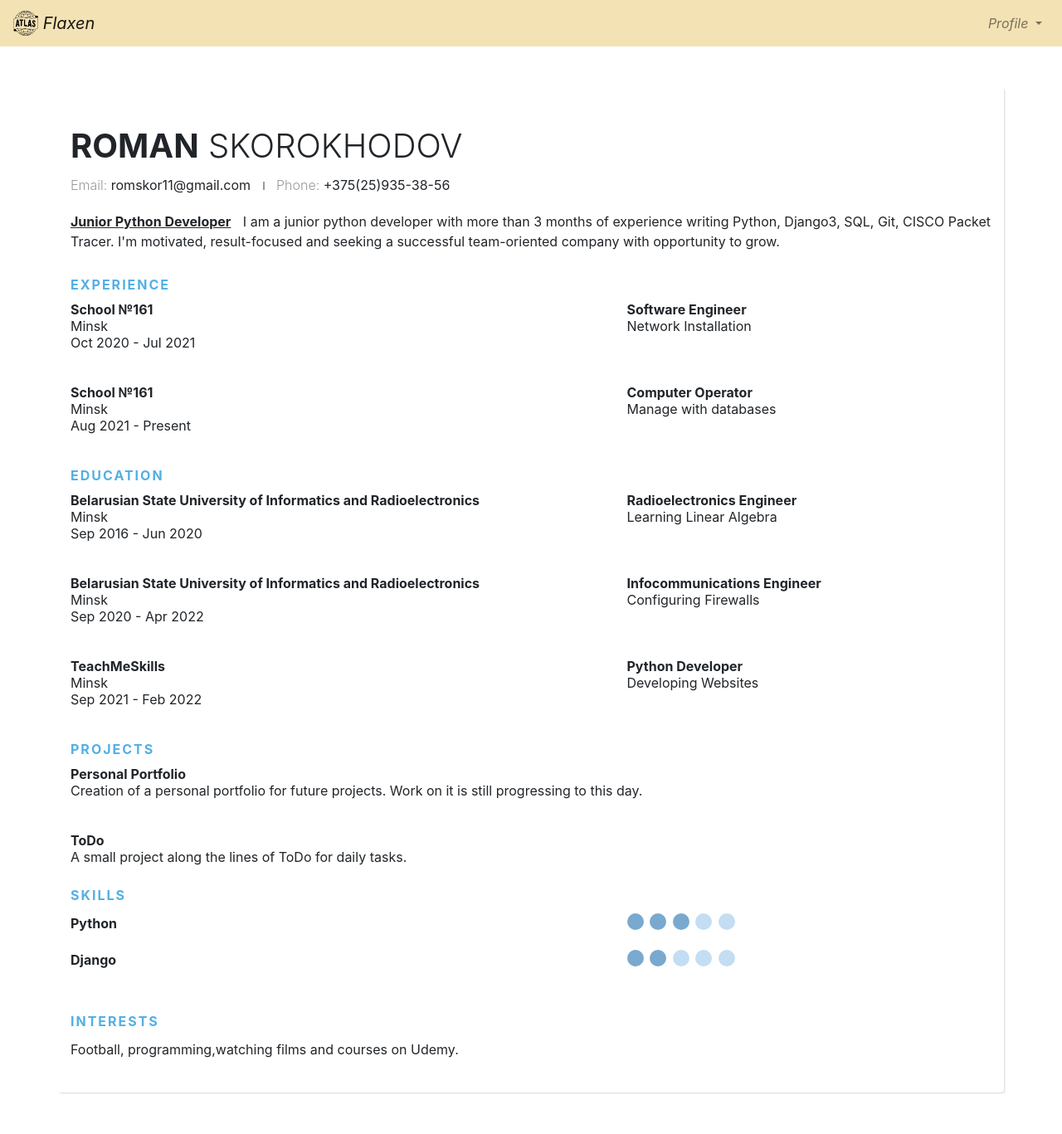
After one commit to Flaxeny/django3-personal-portfolio, a Django app: template templates/Resume.html in a window 1280 px wide. The commit adds this page. Shown: the whole page at 83% size. Run offline with Django 3.2, Linux system fonts and the light colour scheme; the template is opened without the code that fills it, so the values that code supplies are empty; some libraries are stand-ins or nearby versions.

Commit message:
Writing CV

```diff
--- a/personal_portfolio_project/urls.py
+++ b/personal_portfolio_project/urls.py
@@ -23,6 +23,7 @@ urlpatterns = [
     path('admin/', admin.site.urls),
     path('', views.startpage, name='home'),
     path('blog/', include('blog.urls')),
+    path('CV', views.resume, name='resume'),
 ]
 
 urlpatterns += static(settings.MEDIA_URL, document_root=settings.MEDIA_ROOT)
--- /dev/null
+++ b/portfolio/static/cv.css
@@ -0,0 +1,164 @@
+* {
+  margin: 0;
+  padding: 0;
+  box-sizing: border-box;
+}
+html {
+  height: 100%;
+}
+
+body {
+  min-height: 100%;
+  background: #eee;
+  font-family: 'Lato', sans-serif;
+  font-weight: 400;
+  color: #222;
+  font-size: 14px;
+  line-height: 26px;
+  padding-bottom: 50px;
+}
+
+.container {
+  max-width: 700px;
+  background: #fff;
+  margin: 0px auto 0px;
+  box-shadow: 1px 1px 2px #DAD7D7;
+  border-radius: 3px;
+  padding: 40px;
+  margin-top: 50px;
+}
+
+.header {
+  margin-bottom: 30px;
+}
+.navbar.bg-light {
+  background-color: #f3e2b3 !important;
+}
+  .form-control {
+    border-radius: 4.25rem;
+  }
+
+
+
+  .full-name {
+    font-size: 40px;
+    text-transform: uppercase;
+    margin-bottom: 5px;
+  }
+
+  .first-name {
+    font-weight: 700;
+  }
+
+  .last-name {
+    font-weight: 300;
+  }
+
+  .contact-info {
+    margin-bottom: 20px;
+  }
+
+  .email ,
+  .phone {
+    color: #999;
+    font-weight: 300;
+  }
+
+  .separator {
+    height: 10px;
+    display: inline-block;
+    border-left: 2px solid #999;
+    margin: 0px 10px;
+  }
+
+  .position {
+    font-weight: bold;
+    display: inline-block;
+    margin-right: 10px;
+    text-decoration: underline;
+  }
+
+
+.details {
+  line-height: 20px;
+}
+  .section {
+    margin-bottom: 40px;
+  }
+
+  .section:last-of-type {
+    margin-bottom: 0px;
+  }
+
+  .section__title {
+    letter-spacing: 2px;
+    color: #54AFE4;
+    font-weight: bold;
+    margin-bottom: 10px;
+    text-transform: uppercase;
+  }
+
+  .section__list-item {
+    margin-bottom: 40px;
+  }
+
+  .section__list-item:last-of-type {
+    margin-bottom: 0;
+  }
+
+  .left ,
+  .right {
+    vertical-align: top;
+    display: inline-block;
+  }
+
+  .left {
+    width: 60%;
+  }
+
+  .right {
+    tex-align: right;
+    width: 39%;
+  }
+
+  .name {
+    font-weight: bold;
+  }
+
+  a {
+    text-decoration: none;
+    color: #000;
+    font-style: italic;
+  }
+
+  a:hover {
+    text-decoration: underline;
+    color: #000;
+  }
+
+  .skills {
+
+  }
+
+  .skills__item {
+    margin-bottom: 10px;
+  }
+
+.skills__item .right {
+}
+input {
+  display: none;
+}
+
+label {
+  display: inline-block;
+  width: 20px;
+  height: 20px;
+  background: #C3DEF3;
+  border-radius: 20px;
+  margin-right: 3px;
+}
+
+input:checked + label {
+  background: #79A9CE;
+}
--- a/portfolio/views.py
+++ b/portfolio/views.py
@@ -5,3 +5,7 @@ from.models import Project
 def startpage(request):
     projects = Project.objects.all()
     return render(request, 'startpage.html', {'projects': projects})
+
+
+def resume(request):
+    return render(request, 'Resume.html')
--- /dev/null
+++ b/templates/Resume.html
@@ -0,0 +1,221 @@
+{% load static %}
+<!DOCTYPE html>
+<html lang="en">
+<head>
+    <meta charset="UTF-8">
+    <meta name="viewport" content="width=device-width, initial-scale=1, shrink-to-fit=no">
+    <title>My CV</title>
+    <link rel="stylesheet" href="{% static "cv.css" %}">
+    <link rel="icon" type="image/png" href="{% static "A1ECB2AF-3877-4F10-8107-676904F118DB-245-00000012C4B01ED8-removebg-preview.png" %}">
+    <link href='https://fonts.googleapis.com/css?family=Lato:400,300,700' rel='stylesheet' type='text/css'>
+    <link rel="stylesheet" href="https://stackpath.bootstrapcdn.com/bootstrap/4.3.1/css/bootstrap.min.css" integrity="sha384-ggOyR0iXCbMQv3Xipma34MD+dH/1fQ784/j6cY/iJTQUOhcWr7x9JvoRxT2MZw1T" crossorigin="anonymous">
+</head>
+<body>
+  <nav class="navbar navbar-expand-lg navbar-light bg-light">
+    <a class="navbar-brand" href="{% url 'home' %}">
+    <img src="{% static "A1ECB2AF-3877-4F10-8107-676904F118DB-245-00000012C4B01ED8-removebg-preview.png" %}" width="30" height="30" class="d-inline-block align-top" alt="Nick's Logo">
+    Flaxen
+  </a>
+    <button class="navbar-toggler" type="button" data-toggle="collapse" data-target="#navbarSupportedContent" aria-controls="navbarSupportedContent" aria-expanded="false" aria-label="Toggle navigation">
+    <span class="navbar-toggler-icon"></span>
+  </button>
+
+    <div class="collapse navbar-collapse" id="navbarSupportedContent">
+      <div class="mr-auto"></div>
+      <ul class="navbar-nav my-2 my-lg-0">
+        <li class="nav-item dropdown">
+          <a class="nav-link dropdown-toggle" href="#" id="navbarDropdown" role="button" data-display="static" data-toggle="dropdown" aria-haspopup="true" aria-expanded="false">
+          Profile
+        </a>
+          <div class="dropdown-menu dropdown-menu-lg-right" aria-labelledby="navbarDropdown">
+            <h6 class="dropdown-header">Dropdown header</h6>
+            <a class="dropdown-item" href="{% url "resume" %}">Resume</a>
+            <a class="dropdown-item" href="https://www.linkedin.com/in/roman-skorokhodov-7b3324222/" target="_blank">LinkedIn</a>
+              <a class="dropdown-item" href="https://twitter.com/flaxenyd" target="_blank">Twitter</a>
+              <a class="dropdown-item" href="{% url 'blog:all_blogs' %}" target="_blank">Blog</a>
+          </div>
+
+        </li>
+
+      </ul>
+
+      </div>
+  </nav>
+
+  <!-- Optional JavaScript -->
+  <!-- jQuery first, then Popper.js, then Bootstrap JS -->
+  <script src="https://code.jquery.com/jquery-3.3.1.slim.min.js" integrity="sha384-q8i/X+965DzO0rT7abK41JStQIAqVgRVzpbzo5smXKp4YfRvH+8abtTE1Pi6jizo" crossorigin="anonymous"></script>
+  <script src="https://cdnjs.cloudflare.com/ajax/libs/popper.js/1.14.7/umd/popper.min.js" integrity="sha384-UO2eT0CpHqdSJQ6hJty5KVphtPhzWj9WO1clHTMGa3JDZwrnQq4sF86dIHNDz0W1" crossorigin="anonymous"></script>
+  <script src="https://stackpath.bootstrapcdn.com/bootstrap/4.3.1/js/bootstrap.min.js" integrity="sha384-JjSmVgyd0p3pXB1rRibZUAYoIIy6OrQ6VrjIEaFf/nJGzIxFDsf4x0xIM+B07jRM" crossorigin="anonymous"></script>
+</body>
+
+
+<div class="container">
+  <div class="header">
+    <div class="full-name">
+      <span class="first-name">Roman</span>
+      <span class="last-name">Skorokhodov</span>
+    </div>
+    <div class="contact-info">
+      <span class="email">Email: </span>
+      <span class="email-val">romskor11@gmail.com</span>
+      <span class="separator"></span>
+      <span class="phone">Phone: </span>
+      <span class="phone-val">+375(25)935-38-56</span>
+    </div>
+
+    <div class="about">
+      <span class="position">Junior Python Developer </span>
+      <span class="desc">
+        I am a junior python developer with more than 3 months of experience writing Python, Django3, SQL, Git, CISCO Packet Tracer. I'm motivated, result-focused and seeking a successful team-oriented company with opportunity to grow.
+      </span>
+    </div>
+  </div>
+   <div class="details">
+    <div class="section">
+      <div class="section__title">Experience</div>
+      <div class="section__list">
+        <div class="section__list-item">
+          <div class="left">
+            <div class="name">School №161</div>
+            <div class="addr">Minsk</div>
+            <div class="duration">Oct 2020 - Jul 2021</div>
+          </div>
+          <div class="right">
+            <div class="name">Software Engineer</div>
+            <div class="desc">Network Installation</div>
+          </div>
+        </div>
+                <div class="section__list-item">
+          <div class="left">
+            <div class="name">School №161</div>
+            <div class="addr">Minsk</div>
+            <div class="duration">Aug 2021 - Present</div>
+          </div>
+          <div class="right">
+            <div class="name">Computer Operator</div>
+            <div class="desc">Manage with databases</div>
+          </div>
+        </div>
+
+      </div>
+    </div>
+    <div class="section">
+      <div class="section__title">Education</div>
+      <div class="section__list">
+        <div class="section__list-item">
+          <div class="left">
+            <div class="name">Belarusian State University of Informatics and Radioelectronics</div>
+            <div class="addr">Minsk</div>
+            <div class="duration">Sep 2016 - Jun 2020</div>
+          </div>
+          <div class="right">
+            <div class="name">Radioelectronics Engineer</div>
+            <div class="desc">Learning Linear Algebra</div>
+          </div>
+        </div>
+        <div class="section__list-item">
+          <div class="left">
+            <div class="name">Belarusian State University of Informatics and Radioelectronics</div>
+            <div class="addr">Minsk</div>
+            <div class="duration">Sep 2020 - Apr 2022</div>
+          </div>
+          <div class="right">
+            <div class="name">Infocommunications Engineer</div>
+            <div class="desc">Configuring Firewalls</div>
+          </div>
+        </div>
+          <div class="section__list-item">
+          <div class="left">
+            <div class="name">TeachMeSkills</div>
+            <div class="addr">Minsk</div>
+            <div class="duration">Sep 2021 - Feb 2022</div>
+          </div>
+          <div class="right">
+            <div class="name">Python Developer</div>
+            <div class="desc">Developing Websites</div>
+          </div>
+        </div>
+
+      </div>
+
+  </div>
+     <div class="section">
+      <div class="section__title">Projects</div>
+       <div class="section__list">
+         <div class="section__list-item">
+           <div class="name">Personal Portfolio</div>
+           <div class="text">Creation of a personal portfolio for future projects. Work on it is still progressing to this day.</div>
+         </div>
+
+         <div class="section__list-item">
+                    <div class="name">ToDo</div>
+             <div class="text">A small project along the lines of ToDo for daily tasks.</div>
+           </div>
+         </div>
+       </div>
+    </div>
+
+    <br>
+
+     <div class="section">
+       <div class="section__title">Skills</div>
+       <div class="skills">
+         <div class="skills__item">
+           <div class="left"><div class="name">
+             Python
+             </div></div>
+           <div class="right">
+                          <input  id="ck1" type="checkbox" checked/>
+
+             <label for="ck1"></label>
+                          <input id="ck2" type="checkbox" checked/>
+
+              <label for="ck2"></label>
+                         <input id="ck3" type="checkbox" checked/>
+
+              <label for="ck3"></label>
+                           <input id="ck4" type="checkbox" />
+            <label for="ck4"></label>
+                          <input id="ck5" type="checkbox" />
+              <label for="ck5"></label>
+
+           </div>
+         </div>
+
+       </div>
+       <div class="skills__item">
+           <div class="left"><div class="name">
+             Django</div></div>
+           <div class="right">
+                          <input  id="ck1" type="checkbox" checked/>
+
+             <label for="ck1"></label>
+                          <input id="ck2" type="checkbox" checked/>
+
+              <label for="ck2"></label>
+                         <input id="ck3" type="checkbox" />
+
+              <label for="ck3"></label>
+                           <input id="ck4" type="checkbox" />
+            <label for="ck4"></label>
+                          <input id="ck5" type="checkbox" />
+              <label for="ck5"></label>
+
+           </div>
+         </div>
+
+       </div>
+     <div class="section">
+     <div class="section__title">
+       Interests
+       </div>
+       <div class="section__list">
+         <div class="section__list-item">
+                  Football, programming,watching films and courses on Udemy.
+          </div>
+       </div>
+     </div>
+     </div>
+</body>
+</html>
--- a/templates/base.html
+++ b/templates/base.html
@@ -14,7 +14,7 @@
 
   <link href="https://fonts.googleapis.com/css?family=Lato&display=swap" rel="stylesheet">
 
-  <link rel="icon" type="image/png" href="{% static "A1ECB2AF-3877-4F10-8107-676904F118DB-245-00000012C4B01ED8.png" %}">
+  <link rel="icon" type="image/png" href="{% static "A1ECB2AF-3877-4F10-8107-676904F118DB-245-00000012C4B01ED8-removebg-preview.png" %}">
 
   <title>Flaxen</title>
 </head>
@@ -24,7 +24,7 @@
   <nav id="topNav" class="navbar navbar-expand-md navbar-light">
     <div class="container">
       <a class="navbar-brand" href="{% url 'home' %}">
-        <img src="{% static "A1ECB2AF-3877-4F10-8107-676904F118DB-245-00000012C4B01ED8.png" %}" width="30" height="30" class="d-inline-block align-top" alt="Nick's Logo">
+        <img src="{% static "A1ECB2AF-3877-4F10-8107-676904F118DB-245-00000012C4B01ED8-removebg-preview.png" %}" width="30" height="30" class="d-inline-block align-top" alt="Nick's Logo">
         <span>Flaxen</span>
       </a>
       <button class="navbar-toggler" type="button" data-toggle="collapse" data-target="#navbarNav" aria-controls="navbarNav" aria-expanded="false" aria-label="Toggle navigation">
@@ -33,7 +33,7 @@
       <div class="collapse navbar-collapse text-center" id="navbarNav">
         <ul class="navbar-nav ml-auto">
           <li class="nav-item">
-            <a class="nav-link" href="{% static "Resume.pdf" %}">Resume</a>
+            <a class="nav-link" href="{% url "resume" %}">Resume</a>
           </li>
           <li class="nav-item">
             <a class="nav-link" href="https://www.linkedin.com/in/roman-skorokhodov-7b3324222/" target="_blank">LinkedIn</a>
--- a/templates/startpage.html
+++ b/templates/startpage.html
@@ -8,7 +8,7 @@
 
 <div class="row justify-content-center my-3">
   <div class="col-5">
-    <img src="{% static 'IMG_6470.jpeg' %}" height="200" width="400" class="img-fluid">
+    <img src="{% static 'IMG_6470.jpeg' %}" height="160" width="400" class="img-fluid">
   </div>
 </div>
 
```
Also changed, not shown: portfolio/static/A1ECB2AF-3877-4F10-8107-676904F118DB-245-00000012C4B01ED8-removebg-preview.png (added).
